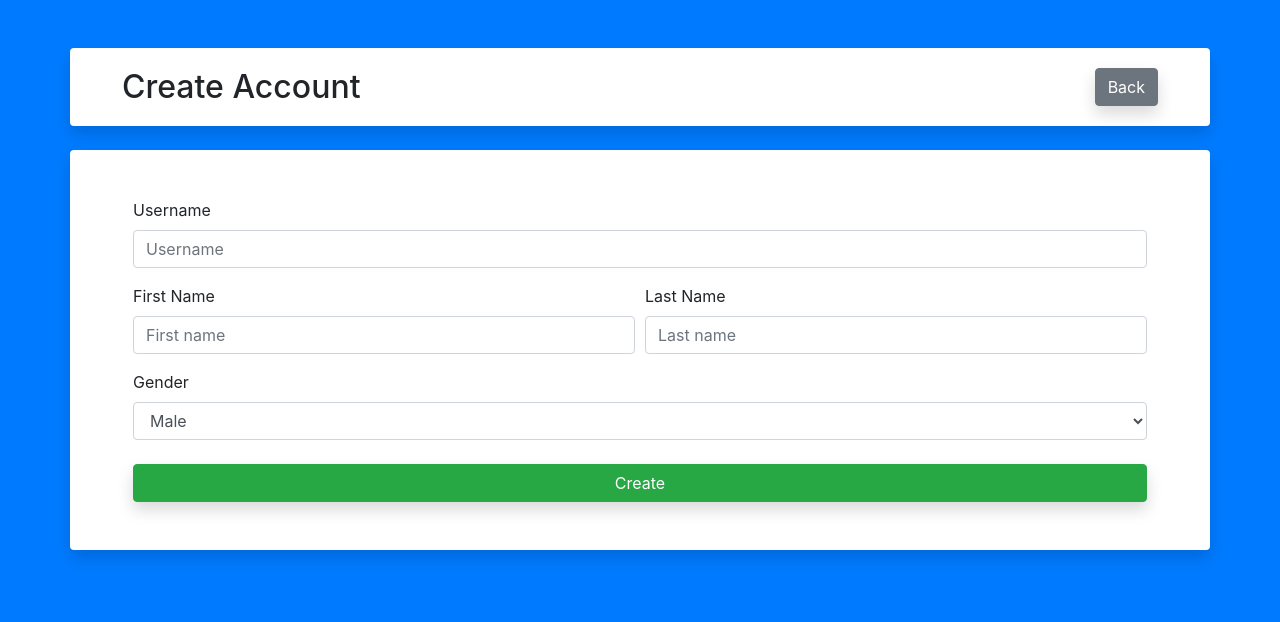
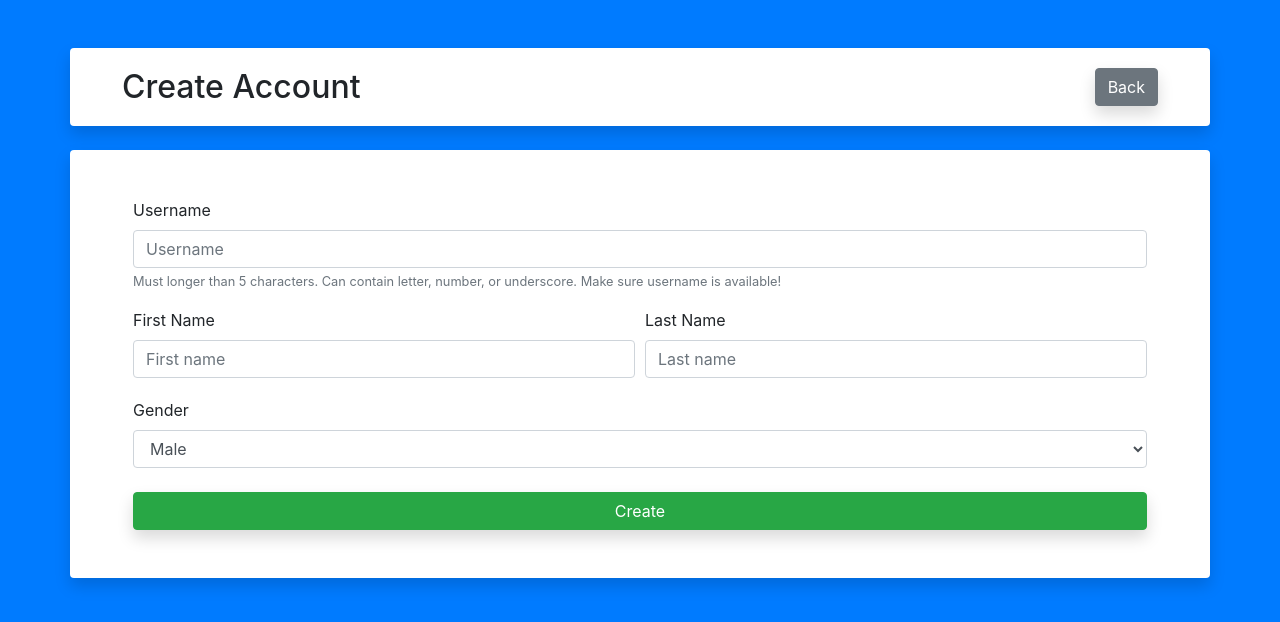
Before and after one commit to hasyimzii/pemweb-uts, a PHP site: page /create.php in a window 1280 px wide. Shown: the top 622 px of the page. Run offline with PHP 8.4, Linux system fonts and the light colour scheme.

Commit message:
form validation done

```diff
--- a/create.php
+++ b/create.php
@@ -4,6 +4,7 @@
 
     // alert
     $alert = null;
+    $erroruser = $errorfirst = $errorlast = null;
 
     // create db
     if(isset($_POST['create'])) {
@@ -12,11 +13,45 @@
         $lastname = $_POST['lastname'];
         $gender = $_POST['gender'];
 
-        // query create
-        $query = mysqli_query($conn, "INSERT INTO user_details(username, first_name, last_name, gender) VALUES('$username', '$firstname', '$lastname', '$gender')");
+        // validation
+        if(empty($username)) {
+            $alert = "failed";
+            $erroruser = "*Username is required!";
+        }
+        if(empty($firstname)) {
+            $alert = "failed";
+            $errorfirst = "*Firstname is required!";
+        }
+        if(empty($lastname)) {
+            $alert = "failed";
+            $errorlast = "*Lastname is required!";
+        }
+        // if not empty
+        if(!empty($username) && !empty($firstname) && !empty($lastname)) {
+            // regex username
+            if(preg_match('/^\w{5,}$/', $username)) {
+                // check username availability
+                $check = mysqli_query($conn, "SELECT * FROM user_details WHERE username='$username'");
 
-        // change alert
-        $alert = "success";
+                // if exist
+                if(mysqli_num_rows($check) != 0) {
+                    $alert = "failed";
+                    $erroruser = "*Username is already taken!";
+                }
+                // if available
+                else {
+                    // query create
+                    $query = mysqli_query($conn, "INSERT INTO user_details(username, first_name, last_name, gender) VALUES('$username', '$firstname', '$lastname', '$gender')");
+
+                    // change alert
+                    $alert = "success";
+                }
+            }
+            else {
+                $alert = "failed";
+                $erroruser = "*Username not valid!";
+            }
+        }
     }
 ?>
 <?=template_header('Create Account')?>
@@ -39,15 +74,19 @@
                 <div class="form-group">
                     <label for="">Username</label>
                     <input type="text" class="form-control" name="username" placeholder="Username">
+                    <small class="form-text text-muted">Must longer than 5 characters. Can contain letter, number, or underscore. Make sure username is available!</small>
+                    <small class="form-text text-danger"><?= $erroruser; ?></small>
                 </div>
                 <div class="form-row mb-3">
                     <div class="col">
                         <label for="">First Name</label>
                         <input type="text" class="form-control" name="firstname" placeholder="First name">
+                    <small class="form-text text-danger"><?= $errorfirst; ?></small>
                     </div>
                     <div class="col">
                         <label for="">Last Name</label>
                         <input type="text" class="form-control" name="lastname" placeholder="Last name">
+                        <small class="form-text text-danger"><?= $errorlast; ?></small>
                     </div>
                 </div>
                 <div class="form-group mb-4">
```
Also changed, not shown: edit.php (+43 -4 lines).
